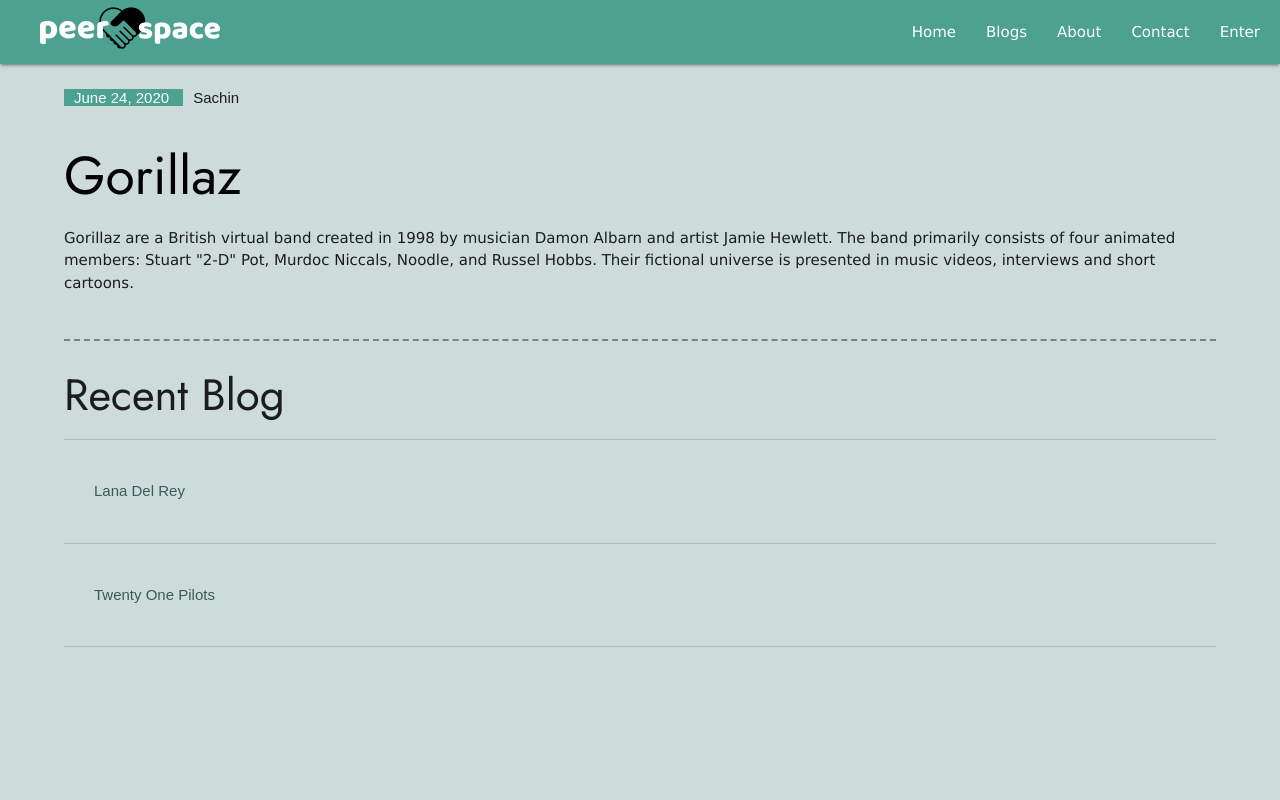
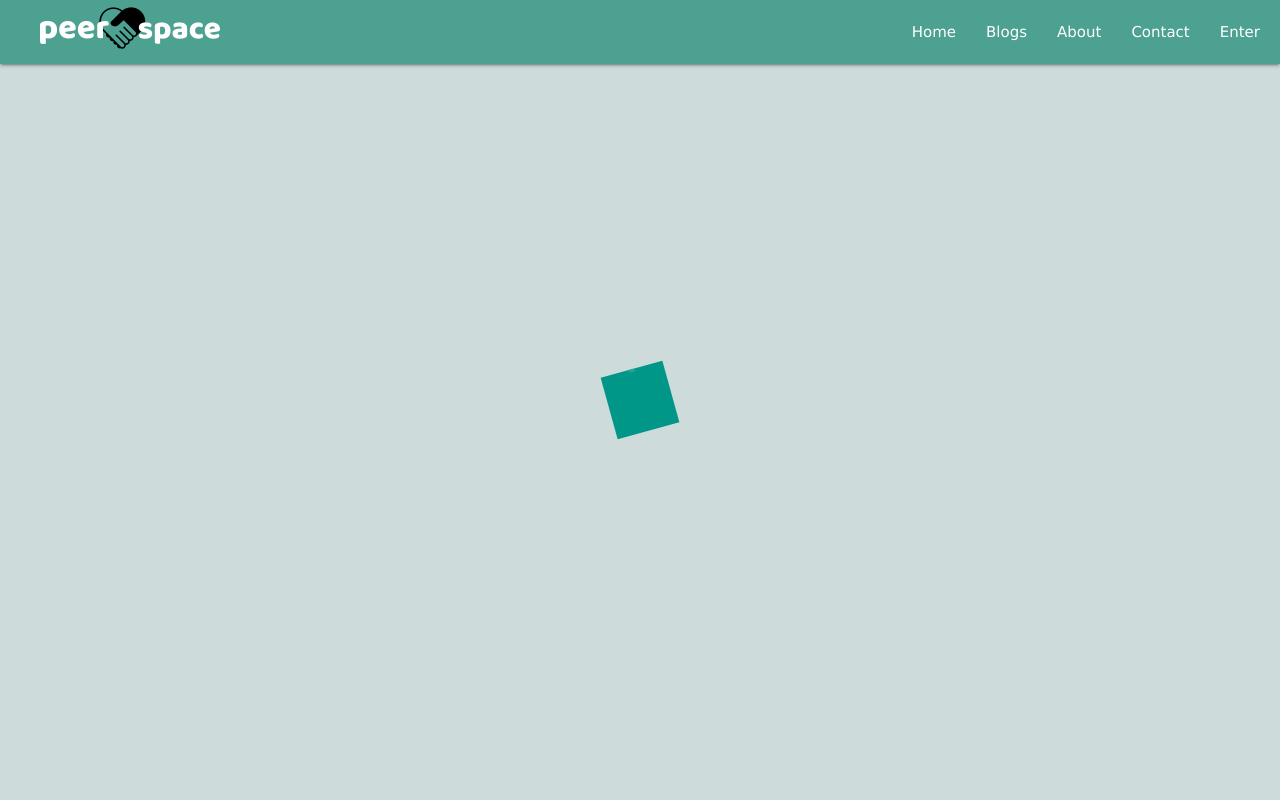
Before and after one commit to linearsachin/mhwc, a Django app: a page that uses templates/base.html in a window 1280 px wide. Run offline with Django 3.2, Linux system fonts and the light colour scheme; data comes from the database, SQL or seed files in the repository; both versions use the stored data as it was after the commit; parts of the project's set-up code (start-up, migrations or seed data) failed here and were passed over; some libraries are stand-ins or nearby versions; some web fonts are replaced.

Commit message:
preloadrs

```diff
--- a/templates/base.html
+++ b/templates/base.html
@@ -49,6 +49,37 @@
       .peerspace {
         background-color: #4ca190;
       }
+      .card-alert button {
+        background: rgba(0, 0, 0, 0) none repeat scroll 0 0;
+        border: medium none;
+        color: #4ca190;
+        font-size: 20px;
+        position: absolute;
+        right: 10px;
+        top: 15px;
+        color: inherit;
+      }
+      .card-alert a{
+        color: inherit;
+        font-weight: 500;
+      }
+      .card-alert a:hover{
+        color: inherit;
+        text-decoration: underline;
+      }
+      .preloader-background {
+        display: flex;
+        align-items: center;
+        justify-content: center;
+        background-color: #cedbdb;
+
+        position: fixed;
+        z-index: 100;
+        top: 0;
+        left: 0;
+        right: 0;
+        bottom: 0;
+      }
 
 
 
@@ -57,15 +88,62 @@
 </head>
 {% include "navbar.html" %}
 <body style="background-color: #cedbdb ;">
+<main>
+  <div id="content-wrap"class="container-fluid">
+    <div class="preloader-background" >
+      <div class="preloader-wrapper big active">
+        <div class="spinner-layer teal">
+          <div class="circle-clipper left">
+            <div class="circle"></div>
+          </div>
+          <div class="gap-patch">
+            <div class="circle"></div>
+          </div>
+          <div class="circle-clipper right">
+            <div class="circle"></div>
+          </div>
+        </div>
+      </div>
+    </div>
+
   <div style="display:none">
     <img src="{% google_analytics %}" width="0" height="0" />
   </div>
   <div class="row">
-      <div id="content-wrap"class="container-fluid">
+
+        {% if messages %}
+          {% for message in messages %}
+            <div class="card-alert card green lighten-5">
+                <div class="card-content green-text">
+                  {{message}}
+                </div>
+                <button type="button" class="close green-text" data-dismiss="alert" aria-label="Close" style="align-self:center">
+                    <span aria-hidden="true">×</span>
+                </button>
+            </div>
+          {% endfor %}
+        {% endif %}
         {% block content %}
         {% endblock content %}
       </div>
   </div>
+</main>
+  <script>
+
+$(document).ready(function() {
+        $('.card-alert > button').on('click', function(){
+            $(this).closest('div.card-alert').fadeOut('medium');
+        })
+})
+    document.addEventListener("DOMContentLoaded", function(){
+	$('.preloader-background').delay(500).fadeOut('medium');
+
+	$('.preloader-wrapper')
+		.delay(500)
+		.fadeOut();
+});
+
+  </script>
 </body>
   {% include "footer.html" %}
 
```
Also changed, not shown: templates/qna/home.html (+0 -7 lines), db.sqlite3.
